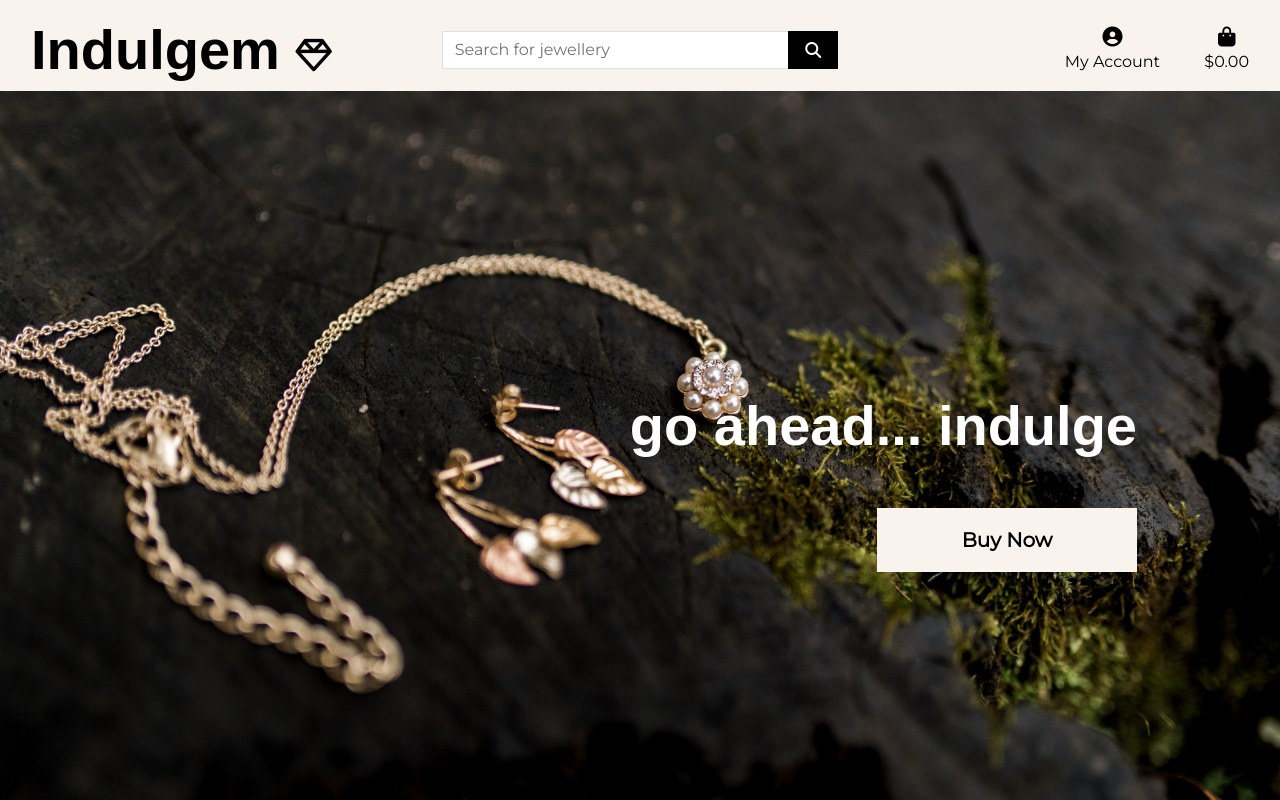
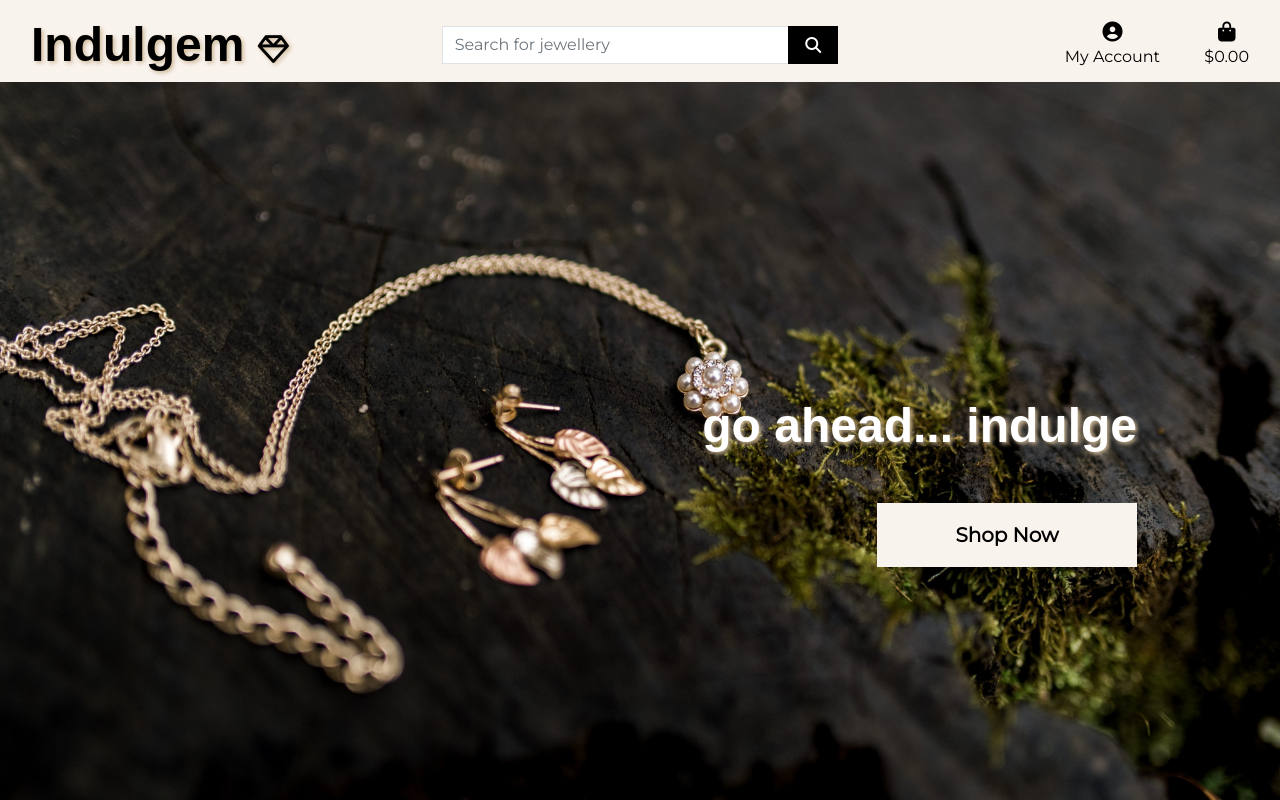
Before and after one commit to Saraholoughlin5/Milestone_Project_4, a Django app: page / in a window 1280 px wide. Run offline with Django 3.2, Linux system fonts and the light colour scheme; some libraries are stand-ins or nearby versions; some web fonts are replaced.

Commit message:
Finalise css for homepage header

```diff
--- a/home/templates/home/index.html
+++ b/home/templates/home/index.html
@@ -18,7 +18,7 @@
                 </h1>
                 <div class="my-5">
                     <h4>
-                        <a href="" class="shop-now-button btn btn-lg rounded-0 py-3"><strong>Buy Now</strong></a>
+                        <a href="" class="shop-now-button btn btn-lg rounded-0 py-3"><strong>Shop Now</strong></a>
                     </h4>
                 </div>
             </div>
--- a/static/css/base.css
+++ b/static/css/base.css
@@ -14,7 +14,7 @@ header {
     background-color: #F9F3EE;
 }
 
-/* from Bulma */
+/* icon class from Bulma */
 .icon {
     align-items: center;
     display: inline-flex;
@@ -26,8 +26,9 @@ header {
 .logo-font {
     text-transform: none;
     font-weight: 800;
-    font-size: 3.5rem;
+    font-size: 3rem;
     font-family: 'WindSong', sans-serif;
+    text-shadow: 2px 2px 4px #CFB997;
 }
 
 .main-logo-link {
```
